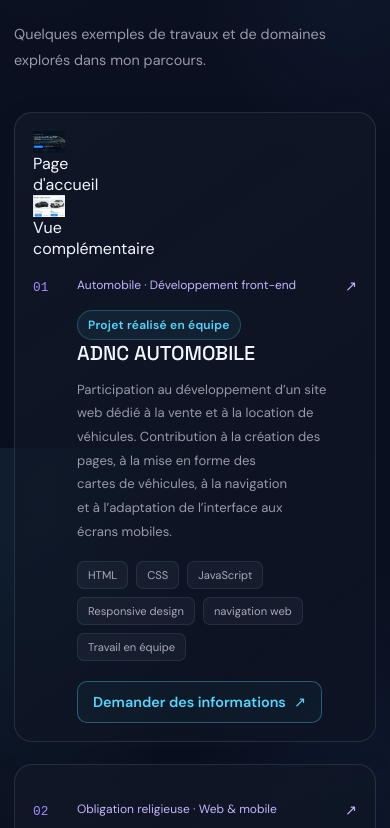
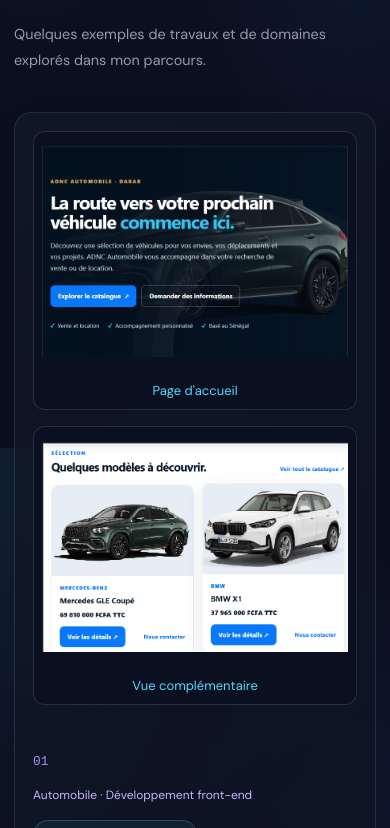
Before and after one commit to Abdurazzak02/mon-portfolio, a React (Vite) app: page / in a window 390 px wide. Shown: the part 4616-5444 px from the top of the page. Built offline with nearby package versions, Linux system fonts and the light colour scheme.

Commit message:
Improve ADNC project gallery display

```diff
--- a/src/style.css
+++ b/src/style.css
@@ -3154,3 +3154,93 @@
     grid-row: 3;
   }
 }
+
+
+/* Galerie des captures du projet ADNC AUTOMOBILE */
+.project-gallery {
+  display: grid;
+  grid-template-columns: repeat(2, minmax(0, 1fr));
+  gap: 16px;
+  width: 100%;
+  margin-bottom: 28px;
+}
+
+.project-gallery-item {
+  min-width: 0;
+  margin: 0;
+  overflow: hidden;
+  border: 1px solid rgba(148, 163, 184, 0.2);
+  border-radius: 12px;
+  background: #0b1020;
+}
+
+.project-gallery-item .project-image {
+  display: block;
+  width: 100%;
+  height: 260px;
+  object-fit: contain;
+  object-position: center;
+  padding: 8px;
+}
+
+.project-gallery-item figcaption {
+  padding: 10px 12px;
+  color: #55d6ff;
+  font-size: 13px;
+  text-align: center;
+}
+
+@media (max-width: 600px) {
+  .project-gallery {
+    grid-template-columns: 1fr;
+  }
+
+  .project-gallery-item .project-image {
+    height: 240px;
+  }
+}
+
+/* Correction de la galerie ADNC AUTOMOBILE */
+.project-card:has(.project-gallery) {
+  grid-template-columns: minmax(0, 1fr);
+  gap: 18px;
+}
+
+.project-card:has(.project-gallery) .project-gallery {
+  grid-column: 1 / -1;
+  grid-row: auto;
+  display: grid;
+  grid-template-columns: repeat(2, minmax(0, 1fr));
+  width: 100%;
+  gap: 16px;
+}
+
+.project-card:has(.project-gallery) .project-gallery-item {
+  width: 100%;
+  min-width: 0;
+}
+
+.project-card:has(.project-gallery) .project-gallery-item .project-image {
+  display: block;
+  width: 100%;
+  height: 260px;
+  object-fit: contain;
+  padding: 8px;
+}
+
+.project-card:has(.project-gallery) .project-number,
+.project-card:has(.project-gallery) .project-main,
+.project-card:has(.project-gallery) .project-icon {
+  grid-column: 1;
+  grid-row: auto;
+}
+
+@media (max-width: 600px) {
+  .project-card:has(.project-gallery) .project-gallery {
+    grid-template-columns: minmax(0, 1fr);
+  }
+
+  .project-card:has(.project-gallery) .project-gallery-item .project-image {
+    height: 240px;
+  }
+}
```
